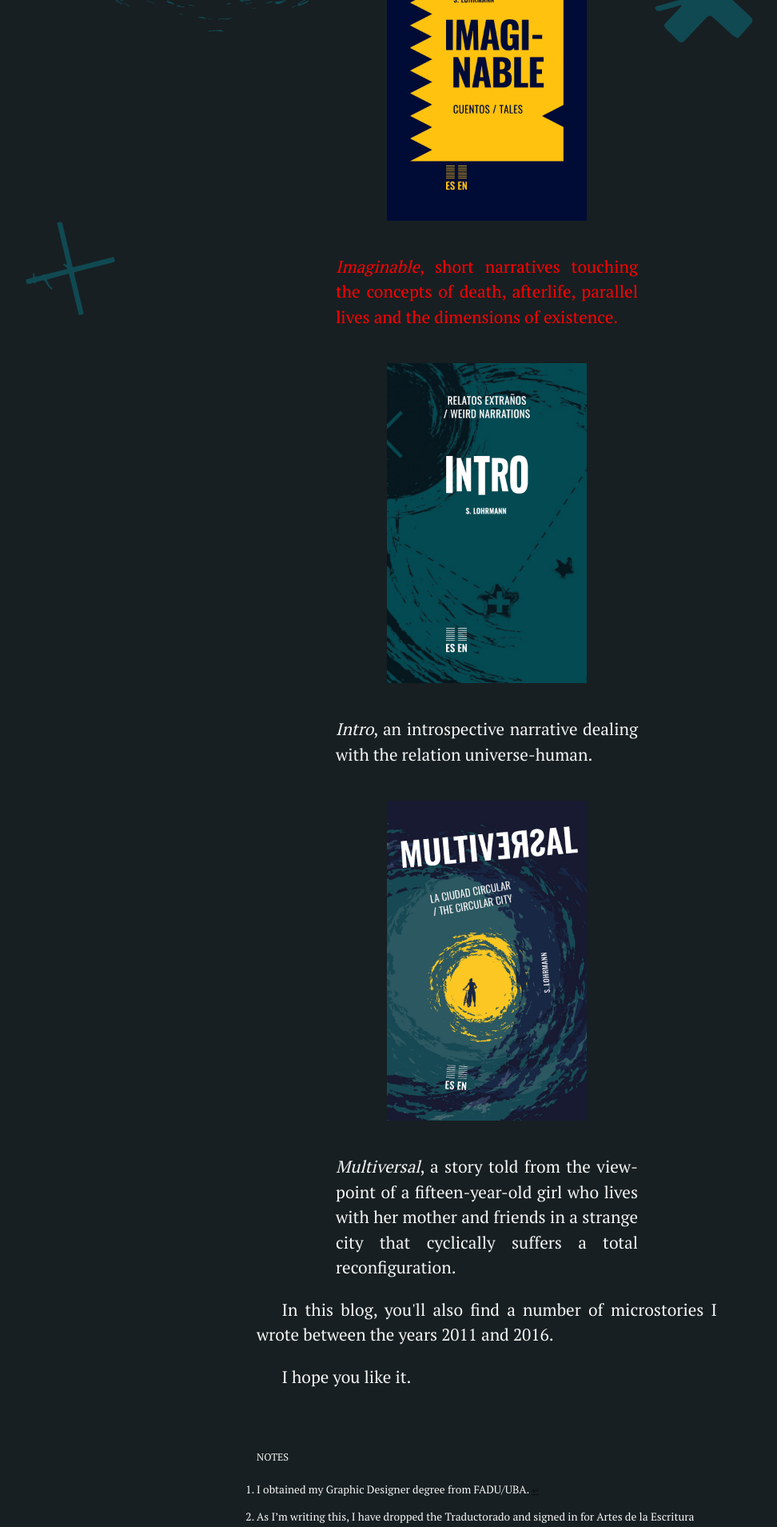
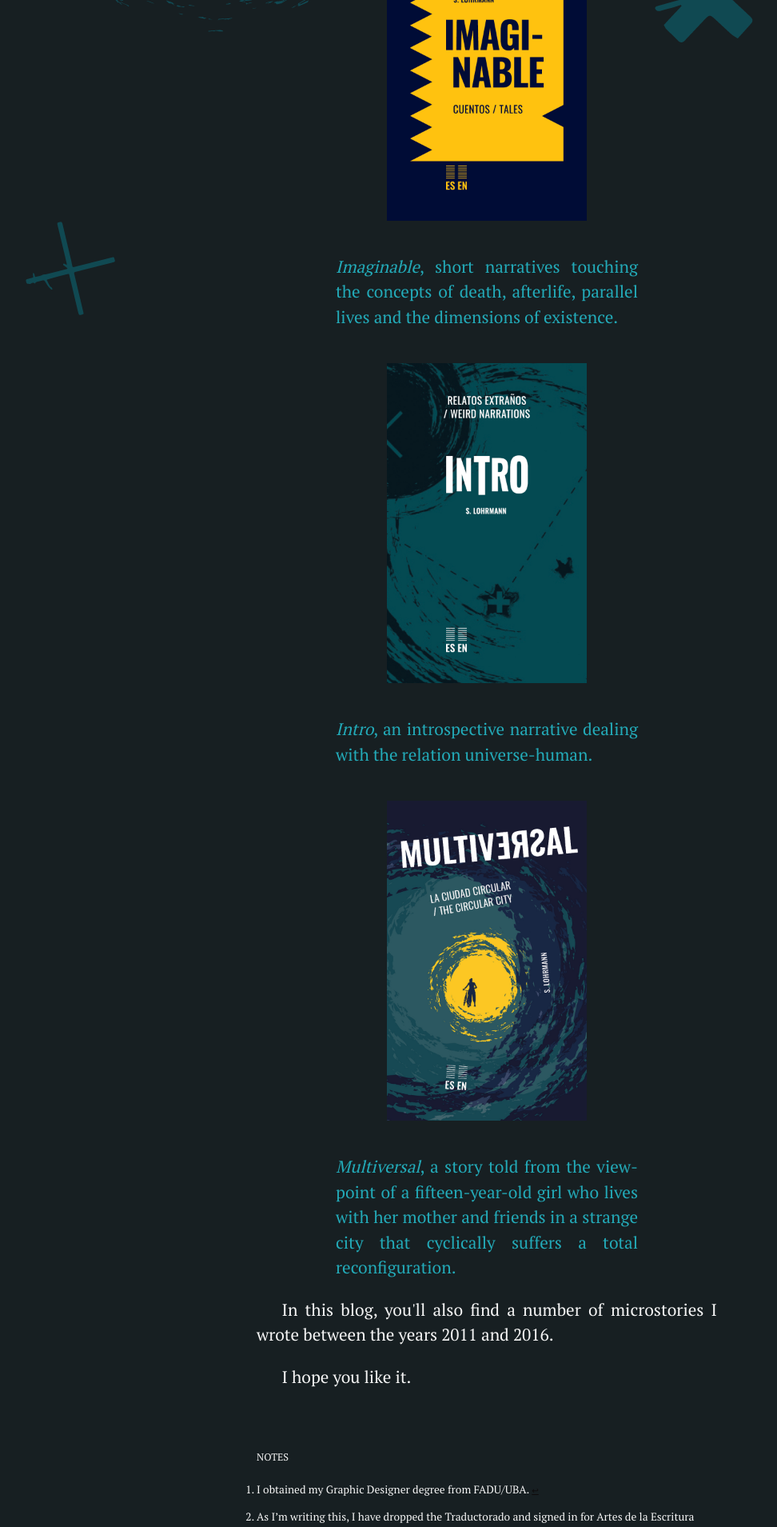
Before and after one commit to silvialohrmann/editorial, a Jekyll site: the page built from about.md, in a window 1280 px wide. Shown: the part 1868-3777 px from the top of the page at 80% size, without its empty margins (31-1003 px from the left). Built offline with Jekyll 4.4.1, drawn with Linux system fonts in a browser that asks for light colours.

Commit message:
Update about.md

```diff
--- a/about.md
+++ b/about.md
@@ -21,15 +21,15 @@
 <div style="max-width:18em; margin:auto;  text-align:center;">
  <div id="imaginable">
 <img src="/assets/images/Imaginable%20-%20cover.jpg" alt="Imaginable" width="250">
-<p style="color:red;"><em>Imaginable</em>, short narratives touching the concepts of death, afterlife, parallel lives and the dimensions of existence.</p>
+<p style="color:#23aab8;"><em>Imaginable</em>, short narratives touching the concepts of death, afterlife, parallel lives and the dimensions of existence.</p>
  </div>
  <div id="intro">
 <img src="/assets/images/Intro%20-%20cover.jpg" alt="Intro" width="250">
-<p style="color:$non-muted-text-color;"><em>Intro</em>, an introspective narrative dealing with the relation universe-human.</p>
+<p style="color:#23aab8;"><em>Intro</em>, an introspective narrative dealing with the relation universe-human.</p>
  </div>
  <div id="multiversal">
 <img src="/assets/images/Multiversal%20-%20cover.jpg" alt="Multiversal" width="250">
-<p style="color:$non-muted-text-color;"><em>Multiversal</em>, a story told from the viewpoint of a fifteen-year-old girl who lives with her mother and friends in a strange city that cyclically suffers a total reconfiguration.</p>
+<p style="color:#23aab8;"><em>Multiversal</em>, a story told from the viewpoint of a fifteen-year-old girl who lives with her mother and friends in a strange city that cyclically suffers a total reconfiguration.</p>
  </div>
  </div>
  <p>In this blog, you'll also find a number of microstories I wrote between the years 2011 and 2016.</p>
```
